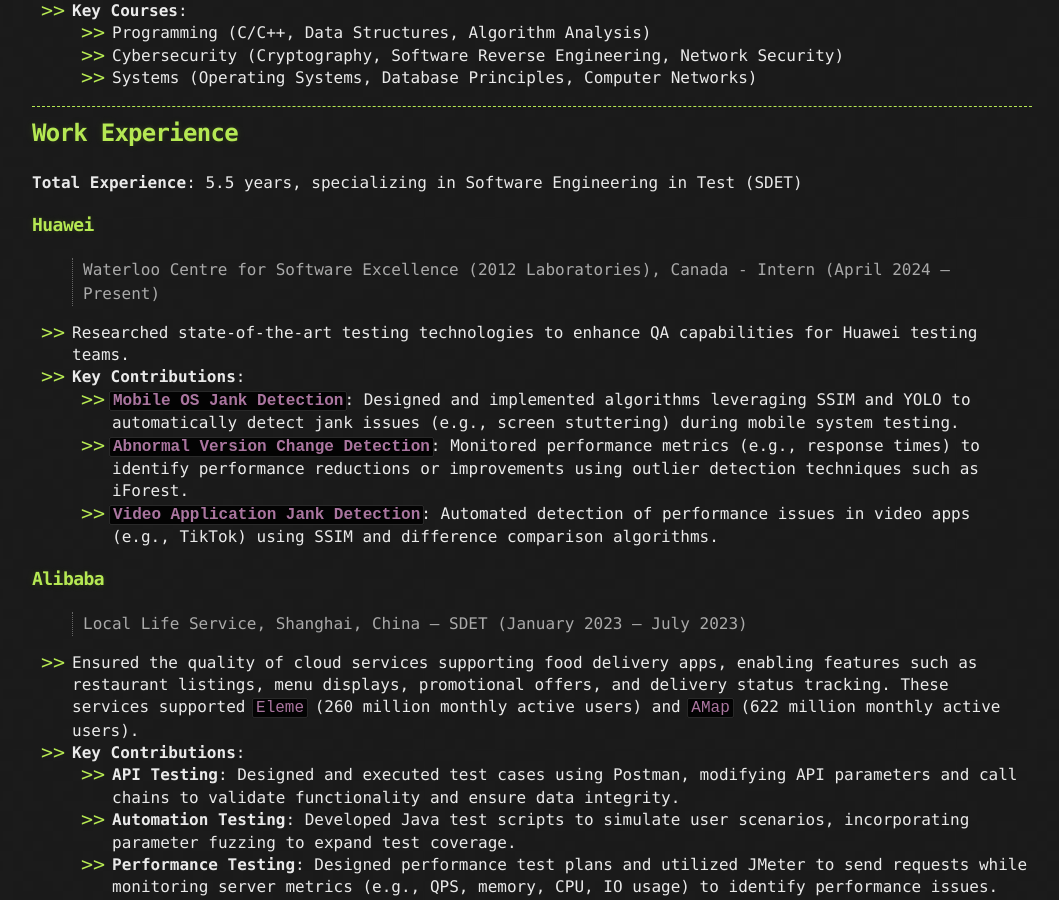
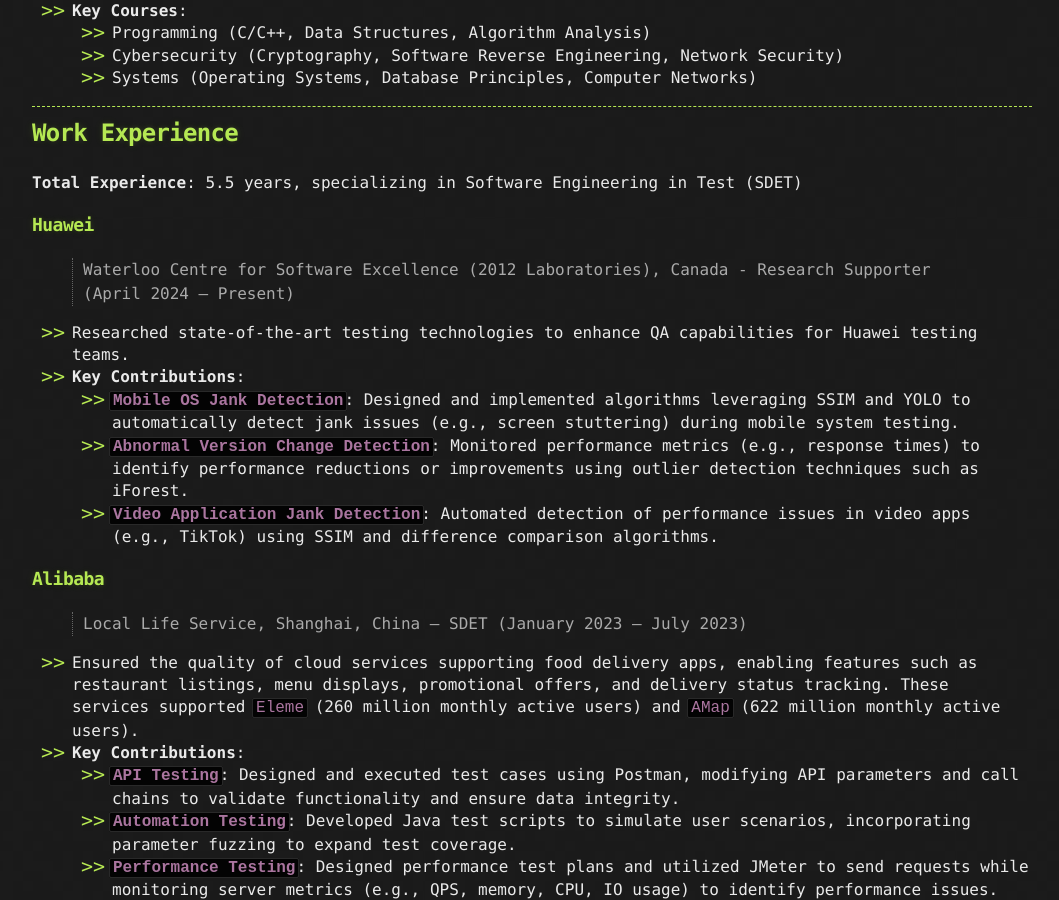
Before and after one commit to L1nwatch/L1nwatch.github.io, a Jekyll site: the page built from index.md, in a window 1280 px wide and 900 px high, scrolled down 1378 px. Shown: the whole window, without its empty margins (108-1167 px from the left). Built offline with Jekyll 4.4.1, drawn with Linux system fonts in a browser that asks for light colours; our own code applies the rules of GitHub Pages for plain Markdown files.

Commit message:
[2025-01-17] some adjustment

```diff
--- a/index.md
+++ b/index.md
@@ -58,7 +58,7 @@
 
 ### **Huawei**
 
-> Waterloo Centre for Software Excellence (2012 Laboratories), Canada - Intern (April 2024 – Present)
+> Waterloo Centre for Software Excellence (2012 Laboratories), Canada - Research Supporter (April 2024 – Present)
 
 - Researched state-of-the-art testing technologies to enhance QA capabilities for Huawei testing teams.
 - **Key Contributions**:
@@ -72,9 +72,9 @@
 
 - Ensured the quality of cloud services supporting food delivery apps, enabling features such as restaurant listings, menu displays, promotional offers, and delivery status tracking. These services supported `Eleme` (260 million monthly active users) and `AMap` (622 million monthly active users).
 - **Key Contributions**:
-  - **API Testing**: Designed and executed test cases using Postman, modifying API parameters and call chains to validate functionality and ensure data integrity.
-  - **Automation Testing**: Developed Java test scripts to simulate user scenarios, incorporating parameter fuzzing to expand test coverage.
-  - **Performance Testing**: Designed performance test plans and utilized JMeter to send requests while monitoring server metrics (e.g., QPS, memory, CPU, IO usage) to identify performance issues.
+  - **`API Testing`**: Designed and executed test cases using Postman, modifying API parameters and call chains to validate functionality and ensure data integrity.
+  - **`Automation Testing`**: Developed Java test scripts to simulate user scenarios, incorporating parameter fuzzing to expand test coverage.
+  - **`Performance Testing`**: Designed performance test plans and utilized JMeter to send requests while monitoring server metrics (e.g., QPS, memory, CPU, IO usage) to identify performance issues.
 
 ### **TCL**
 
@@ -82,9 +82,9 @@
 
 - Designed and implemented QA solutions for TCL smart home IoT ecosystems, involving voice control, apps, cloud services, and smart devices (e.g., TVs, ACs).
 - **Key Contributions**:
-  - **Team Management**: Integrated Agile/DevOps practices to build CI/CD workflows, boosting team efficiency by 230% and reducing testing time by 19% for 20+ product versions.
-  - **IoT Test Framework**: Designed and developed a Python-based test framework employing keyword, data-driven, and unittest methodologies, providing more than 44 automated solutions for diverse IoT scenarios (e.g., automating door lock controls using robot arms).
-  - **Quality Standard Design and Execution**: As a TSE, applied ISO25000 to define standards (e.g., acceptable unresolved bug nums for version releases). Actively participated in key meetings, such as test case review sessions, to ensure these standards were followed.
+  - **`Team Management`**: Integrated Agile/DevOps practices to build CI/CD workflows, boosting team efficiency by 230% and reducing testing time by 19% for 20+ product versions.
+  - **`IoT Test Framework`**: Designed and developed a Python-based test framework employing keyword, data-driven, and unittest methodologies, providing more than 44 automated solutions for diverse IoT scenarios (e.g., automating door lock controls using robot arms).
+  - **`Quality Standard Design and Execution`**: As a TSE, applied ISO25000 to define standards (e.g., acceptable unresolved bug nums for version releases). Actively participated in key meetings, such as test case review sessions, to ensure these standards were followed.
 
 ### **Sangfor**
 
@@ -92,9 +92,9 @@
 
 - Conducted automated testing of cybersecurity products, including network firewalls and ML-based virus detection engines.
 - **Key Contributions**:
-  - **Hack Dataset Collection and Performance Evaluation**: Utilized Python+requests to download virus files from websites and Scapy to generate network hack request samples for testing. Integrated external services (e.g., VirusTotal) to automate sample labeling, then evaluated product performance against these attacks by calculating metrics such as accuracy and recall rates.
-  - **Web Automation Testing**: Developed Selenium-based test scripts to automate web UI interactions and validate the correctness and execution of network firewall configurations.
-  - **Test Resources Tracking Platform**: Developed shell scripts to gather test device usage data, displaying the results on a Python Django web dashboard for test engineers.
+  - **`Hack Dataset Collection and Performance Evaluation`**: Utilized Python+requests to download virus files from websites and Scapy to generate network hack request samples for testing. Integrated external services (e.g., VirusTotal) to automate sample labeling, then evaluated product performance against these attacks by calculating metrics such as accuracy and recall rates.
+  - **`Web Automation Testing`**: Developed Selenium-based test scripts to automate web UI interactions and validate the correctness and execution of network firewall configurations.
+  - **`Test Resources Tracking Platform`**: Developed shell scripts to gather test device usage data, displaying the results on a Python Django web dashboard for test engineers.
 
 ## **Awards**
 
```
